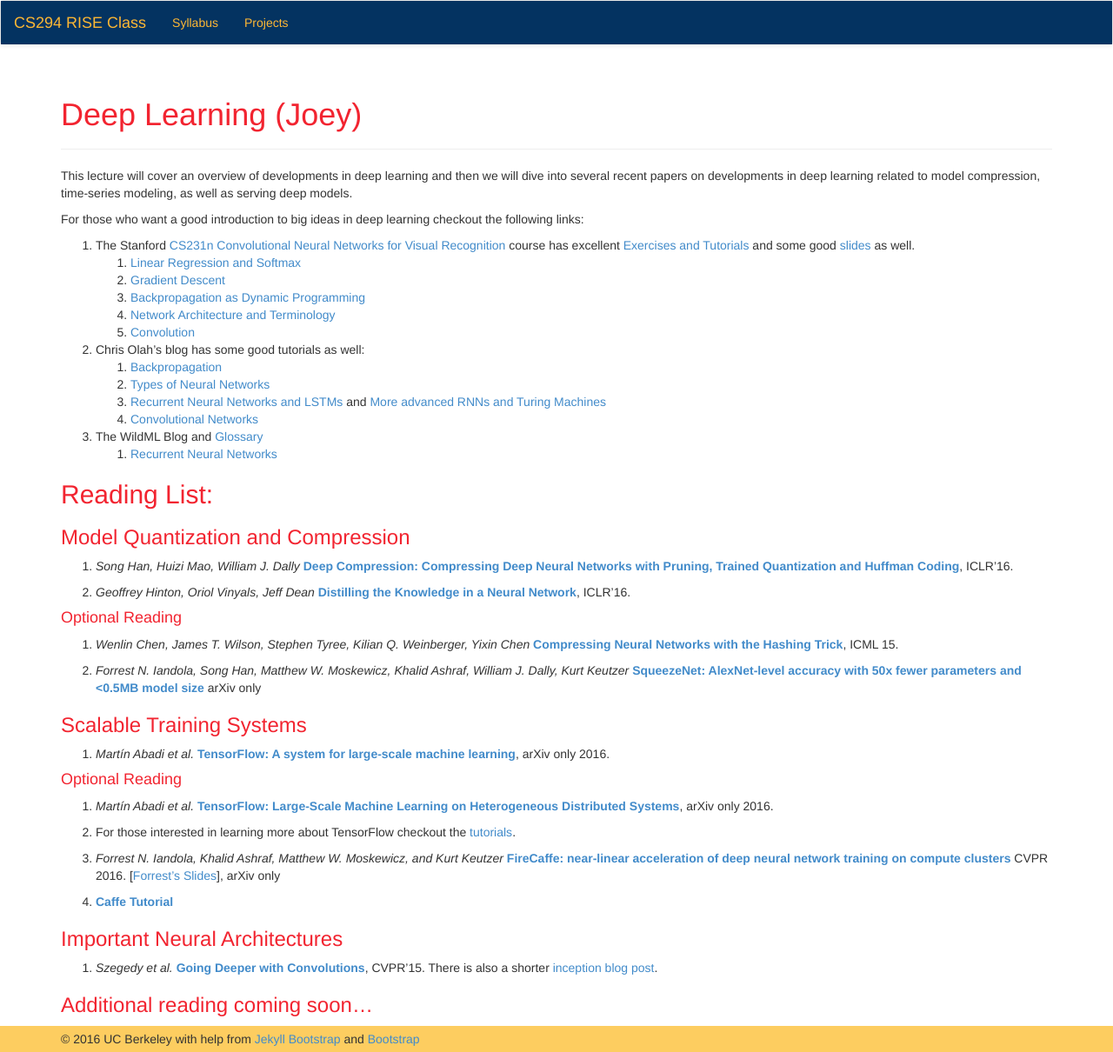
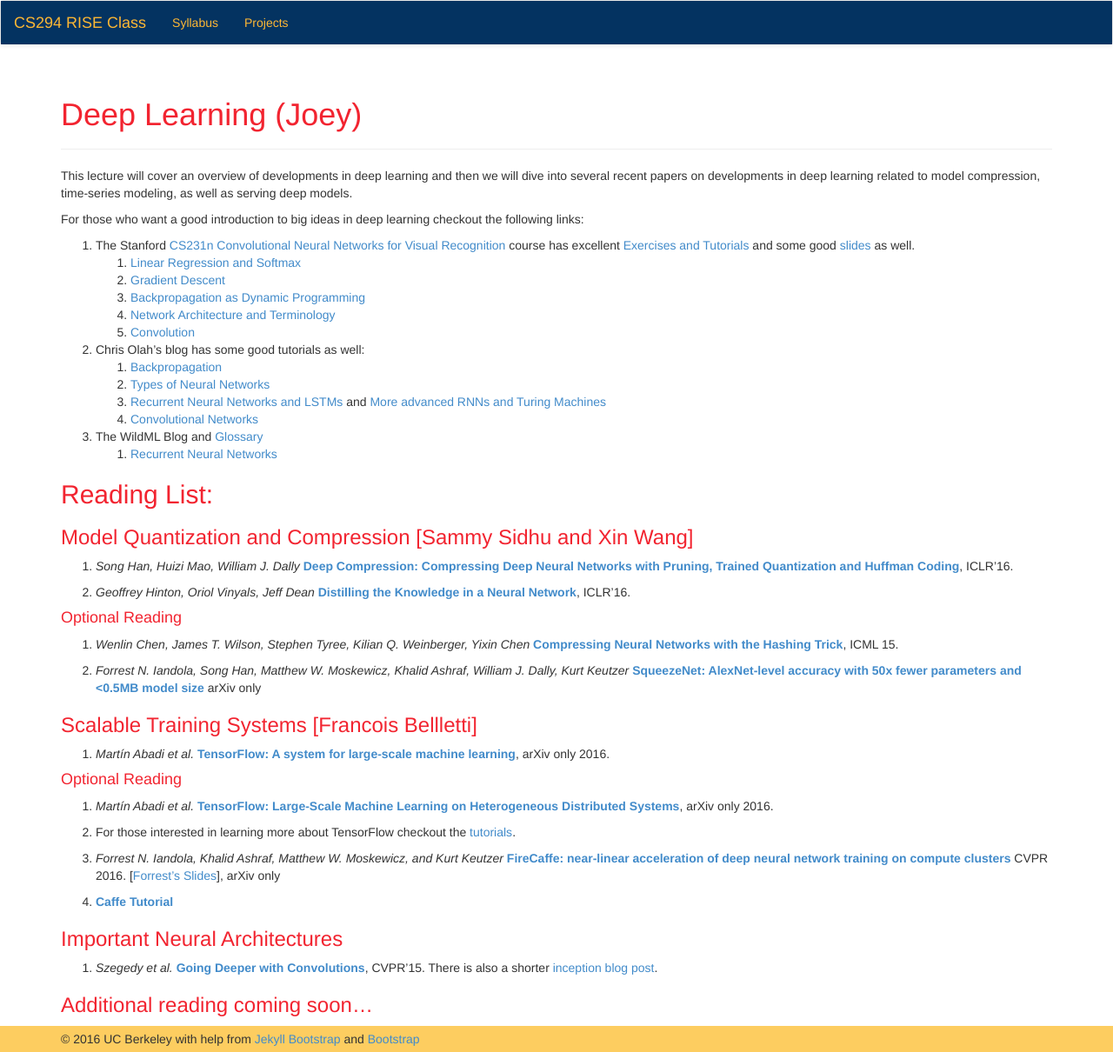
Before and after one commit to ucbrise/cs294-rise-fa16, a Jekyll site: the page built from deep_learning.md, in a window 1280 px wide. Shown: the whole page at 87% size. Built offline with Jekyll 4.4.1, drawn with Linux system fonts in a browser that asks for light colours; nearby versions of some CDN libraries.

Commit message:
adding reading assignments

```diff
--- a/deep_learning.md
+++ b/deep_learning.md
@@ -32,7 +32,7 @@ For those who want a good introduction to big ideas in deep learning checkout th
 ## Reading List:
 
 
-### Model Quantization and Compression
+### Model Quantization and Compression [Sammy Sidhu and Xin Wang]
 
 1. *Song Han, Huizi Mao, William J. Dally* [**Deep Compression: Compressing Deep Neural Networks with Pruning, Trained Quantization and Huffman Coding**](https://arxiv.org/abs/1510.00149), ICLR'16.
 
@@ -47,7 +47,7 @@ For those who want a good introduction to big ideas in deep learning checkout th
 
 
 
-### Scalable Training Systems
+### Scalable Training Systems [Francois Bellletti]
 
 1. *Martín Abadi et al.* [**TensorFlow: A system for large-scale machine learning**](https://arxiv.org/abs/1605.08695), arXiv only 2016.
 
```
